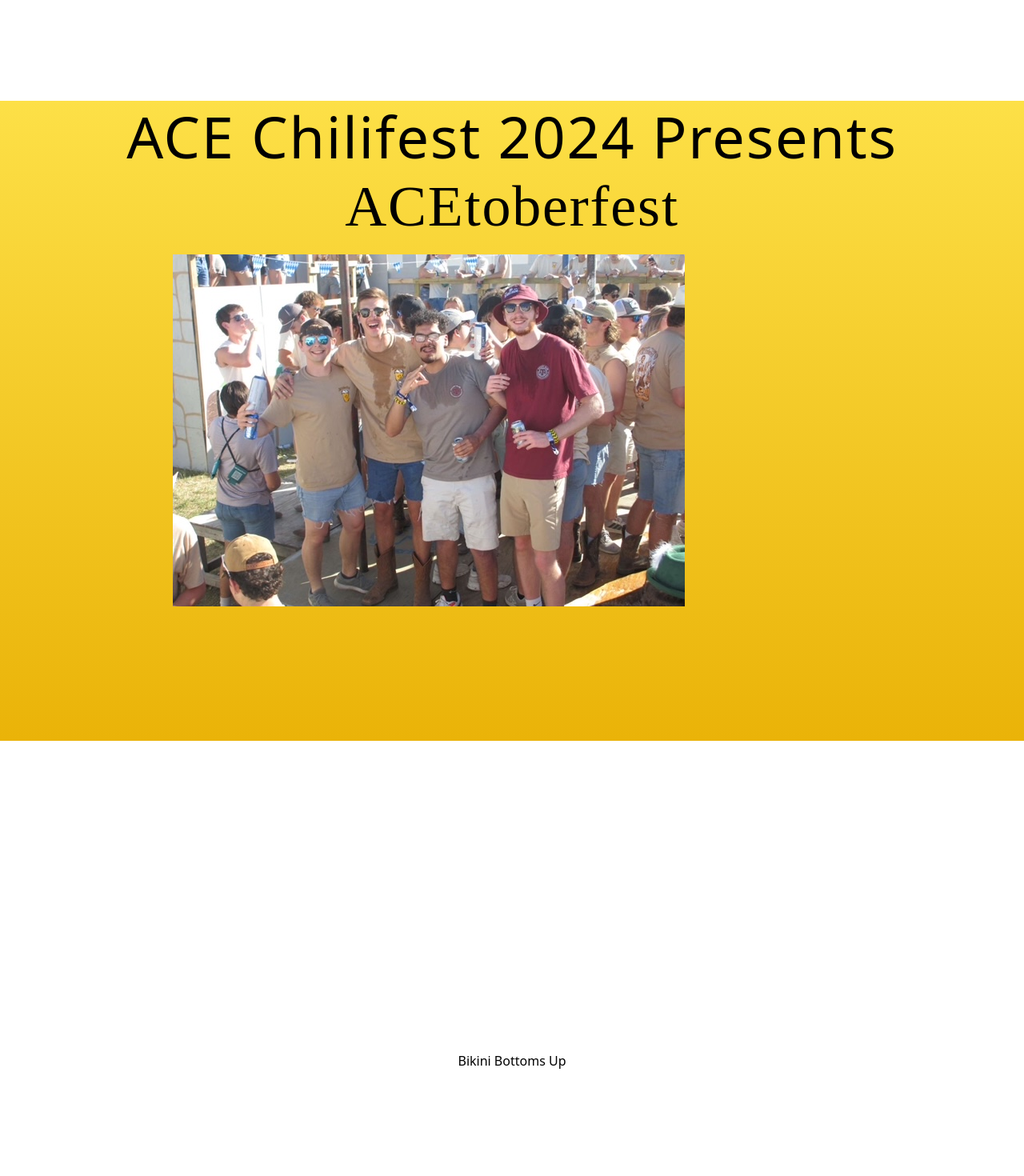
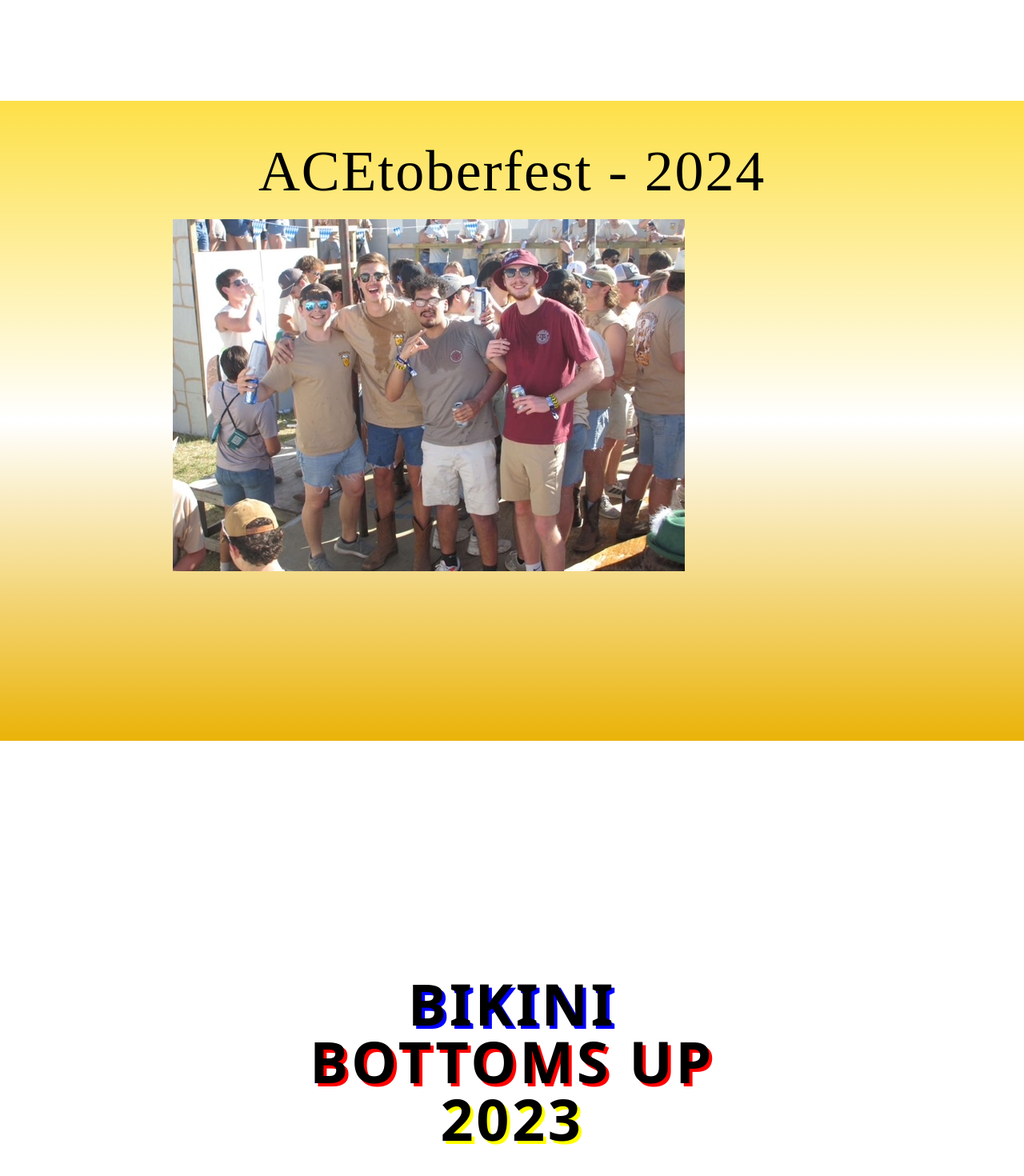
Before and after one commit to andrewlin27/ace-chilifest, a React (Create React App) app in the folder frontend/: page / in a window 1280 px wide. Shown: the part 2434-3904 px from the top of the page at 80% size. Built offline with nearby package versions, Linux system fonts and the light colour scheme; the HTML template or start-up script is replaced by a standard one; a web font is replaced by a local one.

Commit message:
initial bikini bottoms up design

```diff
--- a/frontend/src/components/ACEtoberfest.js
+++ b/frontend/src/components/ACEtoberfest.js
@@ -18,14 +18,17 @@ function ACEtoberfest() {
     const imageContainerRef = useRef(null);
     const imageRef = useRef(null);
     const [imageWidth, setImageWidth] = useState(0);
+    const imageCycleRef = useRef(null);
 
     useEffect(() => {
         const observer = new IntersectionObserver(
             ([entry]) => {
                 if (entry.isIntersecting) {
                     setIsVisible(true);
+                    startFadingImages();
                 } else {
                     setIsVisible(false);
+                    clearInterval(imageCycleRef.current);
                 }
             },
             {
@@ -43,6 +46,7 @@ function ACEtoberfest() {
             if (sectionRef.current) {
                 observer.unobserve(sectionRef.current);
             }
+            clearInterval(imageCycleRef.current);
         }
     }, []);
 
@@ -52,10 +56,8 @@ function ACEtoberfest() {
         }
     };
 
-    useEffect(() => {
-        if (!isVisible) return;
-
-        const interval = setInterval(() => {
+    const startFadingImages = () => {
+        imageCycleRef.current = setInterval(() => {
             const containerWidth = imageContainerRef.current?.getBoundingClientRect().width || window.innerWidth;
             const containerHeight = imageContainerRef.current?.getBoundingClientRect().height || window.innerHeight;
             const randomIndex = Math.floor(Math.random() * images.length);
@@ -89,24 +91,18 @@ function ACEtoberfest() {
 
                 setTimeout(() => setRandomImage(null), 2500);
             };
-
         }, 3000);
-
-        return () => clearInterval(interval);
-    }, [isVisible]);
+    }
 
 
     return (
         <div>
             <div
                 ref={sectionRef}
-                className={`flex flex-col justify-center items-center min-h-screen bg-gradient-to-b from-yellow-300 to-yellow-500 transition-opacity duration-1000 ${isVisible ? 'opacity-100' : 'opacity-0'}`}
+                className={`flex flex-col justify-center items-center min-h-screen bg-gradient-to-b from-yellow-300 via-white to-yellow-500 transition-opacity duration-1000 ${isVisible ? 'opacity-100' : 'opacity-0'}`}
             >
-                <h1 className='text-5xl sm:text-7xl text-brown-800 tracking-wide mb-4'>
-                    ACE Chilifest 2024 Presents
-                </h1>
                 <h1 className="text-5xl sm:text-7xl font-gothic text-brown-800 tracking-wide">
-                    ACEtoberfest
+                    ACEtoberfest - 2024
                 </h1>
 
                 <div className='relative w-full h-[600px] mt-6 overflow-hidden'>
--- a/frontend/src/components/Bikini.js
+++ b/frontend/src/components/Bikini.js
@@ -1,14 +1,13 @@
 import React, { useState, useEffect, useRef } from 'react';
-
-const images = [
-    'bikini_1.jpeg',
-]
 
 function Bikini() {
     return (
         <div className='relative bg-pink h-screen flex justify-center items-center'>
-            <div>
-                Bikini Bottoms Up
+
+            <div className="text-5xl sm:text-7xl font-extrabold uppercase tracking-wider text-spongeYellow text-center">
+                <span className="drop-shadow-[4px_4px_0_rgb(0,0,255)] skew-y-3 skew-x-3">Bikini</span> <br />
+                <span className="drop-shadow-[4px_4px_0_rgb(255,0,0)] skew-y-3 skew-x-3">Bottoms Up</span> <br />
+                <span className="drop-shadow-[4px_4px_0_rgb(255,255,0)] skew-y-3 skew-x-3">2023</span> <br />
             </div>
         </div>
     );
```
